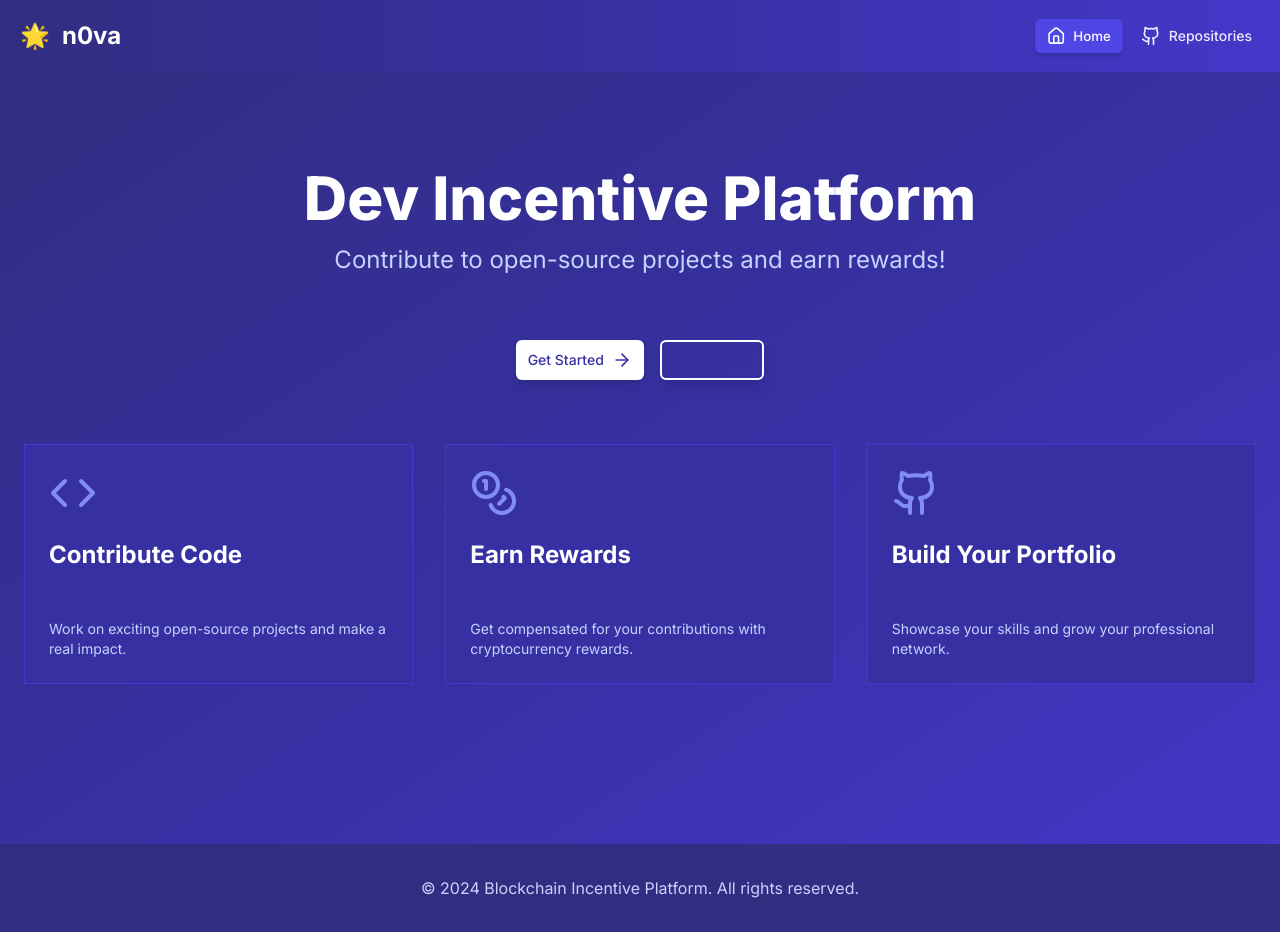
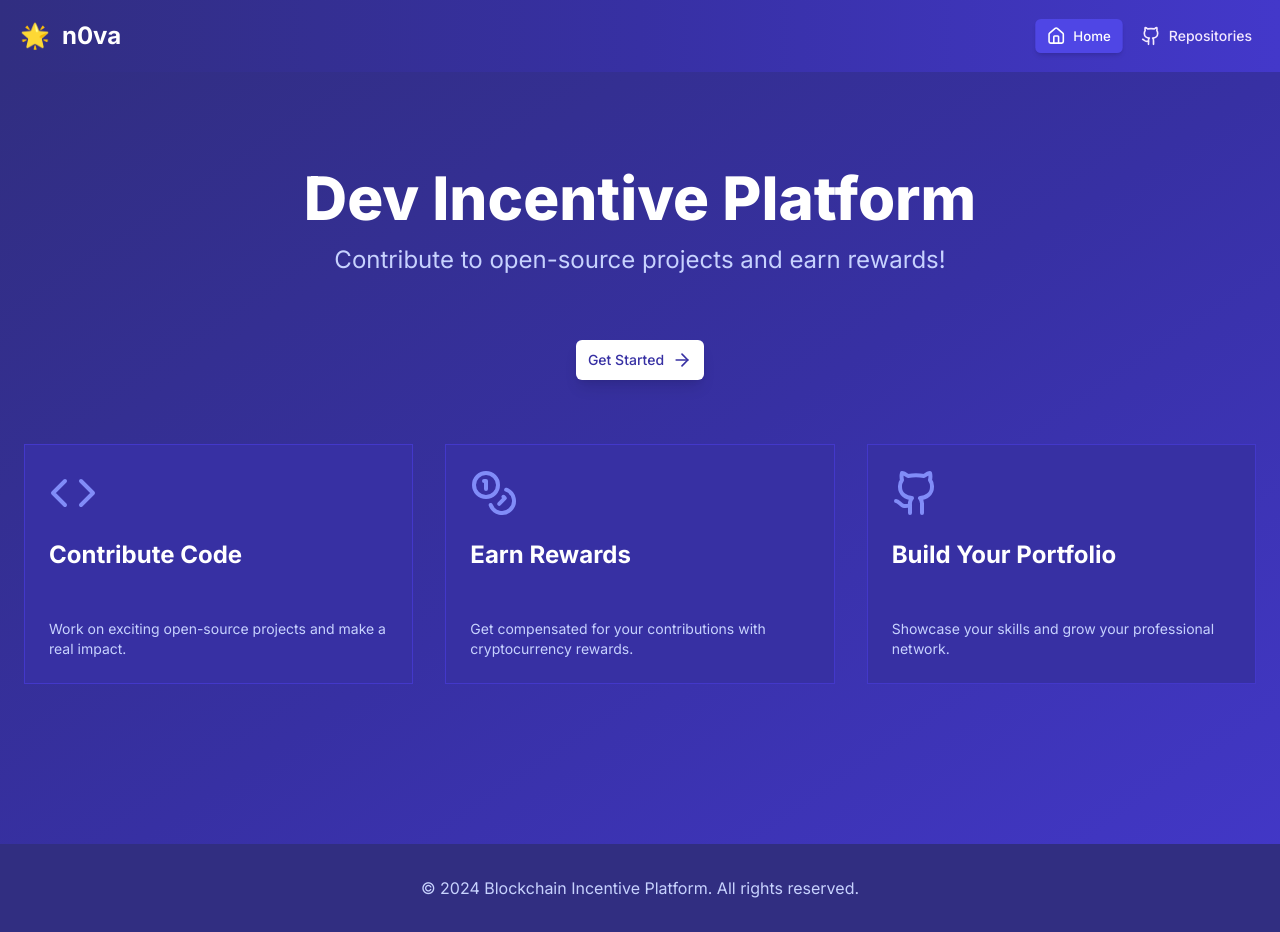
Before and after one commit to nkalpakis21/solana-bounty, a Next.js app: page / in a window 1280 px wide. Built offline with nearby package versions, Linux system fonts and the light colour scheme.

Commit message:
Remove learn more button.

```diff
--- a/app/page.tsx
+++ b/app/page.tsx
@@ -22,11 +22,11 @@ export default function HomePage() {
                 Get Started <ArrowRight className="ml-2 h-5 w-5" />
               </Link>
             </Button>
-            <Button asChild size="lg" variant="outline" className="w-full sm:w-auto border-2 px-3 border-white text-indigo-800 hover:bg-indigo-100 transition-colors duration-300 shadow-lg hover:shadow-xl">
+            {/* <Button asChild size="lg" className="w-full sm:w-auto bg-white text-indigo-800 px-3 hover:bg-indigo-100 transition-colors duration-300 shadow-lg hover:shadow-xl">
               <Link href="/about" className="flex items-center justify-center">
                 Learn More
               </Link>
-            </Button>
+            </Button> */}
           </div>
           </div>
         </div>
```
